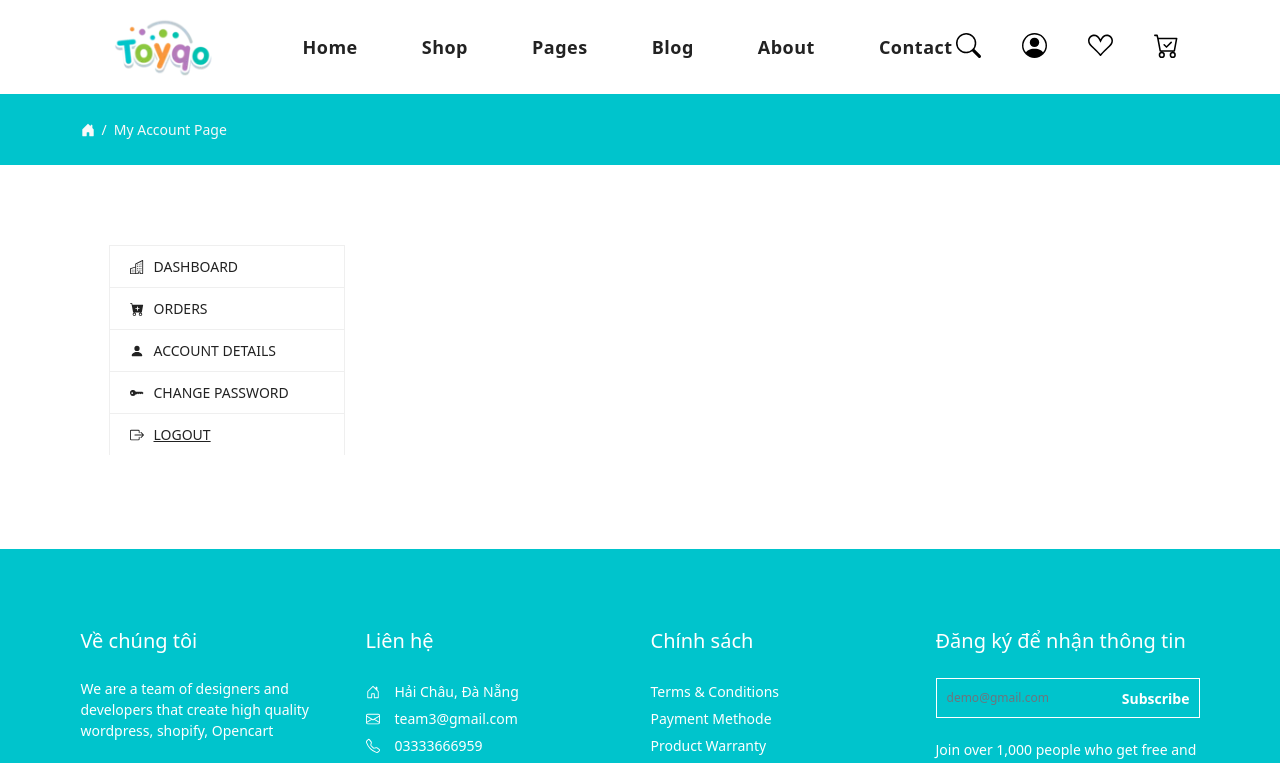
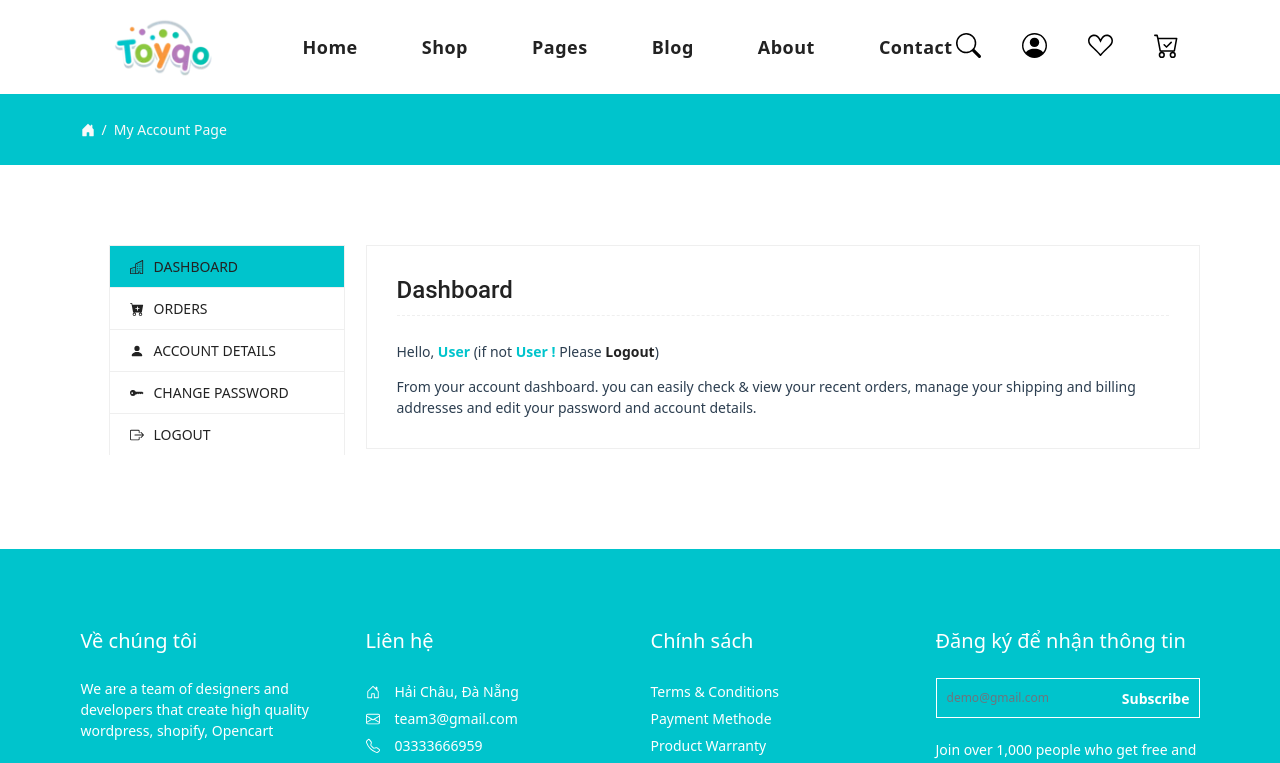
Before and after one commit to tukoi2001/toy-stores, a Vue app in the folder toy-stores/: page /me in a window 1280 px wide. Shown: the top 763 px of the page. Built offline with nearby package versions, Linux system fonts and the light colour scheme.

Commit message:
done sidebar, dynamic tabs, fix dashboard and orders tabs

```diff
--- a/toy-stores/src/assets/css/components/user/Me.css
+++ b/toy-stores/src/assets/css/components/user/Me.css
@@ -20,11 +20,12 @@
     display: block;
     padding: 10px 15px;
     text-transform: uppercase;
+    text-decoration: none;
     text-align: left;
     cursor: pointer;
 }
 
-.myaccount-tab-menu ul li a:hover, .myaccount-tab-menu ul li a.active {
+.myaccount-tab-menu ul li a:hover, .active {
     background-color: #00c4cc;
     border-color: #00c4cc;
     color: #ffffff!important;
@@ -35,3 +36,11 @@
     text-align: center;
     padding: 0 10px 0 5px;
 }
+
+/* Tab Contents */
+
+.myaccount-content {
+    border: 1px solid #efefef;
+    padding: 30px;
+    text-align: left;
+}
--- a/toy-stores/src/assets/css/components/tabs/tabs.css
+++ b/toy-stores/src/assets/css/components/user/tabs/tabs.css
@@ -1,8 +1,3 @@
-.myaccount-content {
-    border: 1px solid #efefef;
-    padding: 30px;
-}
-
 .myaccount-content .title {
     font-size: 24px;
     font-family: "Roboto", sans-serif;
--- a/toy-stores/src/views/user/Me.vue
+++ b/toy-stores/src/views/user/Me.vue
@@ -10,7 +10,12 @@
                   <div class="myaccount-tab-menu nav" role="tablist">
                     <ul>
                       <li v-for="(item, index) in tabs" :key="index">
-                        <a @click="changeTab"
+                        <a
+                          @click="selected = item.tab"
+                          :class="[
+                            'tab-btn',
+                            { active: selected === item.tab },
+                          ]"
                           ><i><b-icon :icon="item.icon" /></i
                           >{{ item.title }}</a
                         >
@@ -25,9 +30,13 @@
                   </div>
                 </b-col>
                 <b-col lg="9" md="8">
-                  <keep-alive>
-                    <component :is="currentTab"> </component>
-                  </keep-alive>
+                  <div class="tab-content">
+                    <div class="myaccount-content">
+                      <keep-alive>
+                        <component :is="selected"> </component>
+                      </keep-alive>
+                    </div>
+                  </div>
                 </b-col>
               </b-row>
             </div>
@@ -40,47 +49,39 @@
 
 <script>
 import UserLayout from "../../components/layout/UserLayout.vue";
-import AccountDetails from "../user/Tabs/AccountDetails.vue"
-import ChangePassword from "../user/Tabs/ChangePassword.vue"
-import Dashboard from "../user/Tabs/Dashboard.vue"
-import Orders from "../user/Tabs/Orders.vue"
+import AccountDetails from "../user/Tabs/AccountDetails.vue";
+import ChangePassword from "../user/Tabs/ChangePassword.vue";
+import Dashboard from "../user/Tabs/Dashboard.vue";
+import Orders from "../user/Tabs/Orders.vue";
 export default {
   components: { UserLayout, AccountDetails, ChangePassword, Dashboard, Orders },
   name: "Me",
   data() {
     return {
+      selected: "Dashboard",
       tabs: [
         {
           icon: "building",
           title: "Dashboard",
-          tabs: "dash-board",
+          tab: "Dashboard",
         },
         {
           icon: "cart-plus-fill",
           title: "Orders",
-          tabs: "orders",
+          tab: "Orders",
         },
         {
           icon: "person-fill",
           title: "Account Details",
-          tabs: "",
+          tab: "AccountDetails",
         },
         {
           icon: "key-fill",
           title: "Change Password",
-          tabs: "",
+          tab: "ChangePassword",
         },
       ],
-    }
-  },
-  methods: {
-    changeTab() {
-      if (this.currentTab === Dashboard) {
-        this.currentTab = AccountDetails;
-      } else {
-        this.currentTab = Dashboard;
-      }
-    },
+    };
   },
 };
 </script>
--- a/toy-stores/src/views/user/Tabs/AccountDetails.vue
+++ b/toy-stores/src/views/user/Tabs/AccountDetails.vue
@@ -1,5 +1,7 @@
 <template>
-  <div></div>
+  <div>
+    <h3 class="title">Account Details</h3>
+  </div>
 </template>
 
 <script>
--- a/toy-stores/src/views/user/Tabs/ChangePassword.vue
+++ b/toy-stores/src/views/user/Tabs/ChangePassword.vue
@@ -0,0 +1,15 @@
+<template>
+  <div>
+    <h3 class="title">Change Password</h3>
+  </div>
+</template>
+
+<script>
+export default {
+
+}
+</script>
+
+<style>
+
+</style>
--- a/toy-stores/src/views/user/Tabs/Dashboard.vue
+++ b/toy-stores/src/views/user/Tabs/Dashboard.vue
@@ -1,21 +1,21 @@
 <template>
-    <div class="tab-content">
-      <div class="myaccount-content">
-        <h3 class="title">{{title}}</h3>
+  <div>
+    <h3 class="title">Dashboard</h3>
     <div class="welcome">
       <p>
-            "hello",
-            <strong>Alex Aya</strong>
-            "(if not "
-            <strong>Aya !</strong>
-            <a class="logout"> Logout</a>")"
+        Hello,
+        <strong>User</strong>
+        (if not
+        <strong>User !</strong>
+        Please
+        <a class="logout"> <b> Logout</b></a
+        >)
       </p>
       <p>
         From your account dashboard. you can easily check & view your recent
         orders, manage your shipping and billing addresses and edit your
         password and account details.
       </p>
-        </div>
     </div>
   </div>
 </template>
@@ -32,6 +32,5 @@ export default {
 };
 </script>
 
-<style scoped src="@/assets/css/components/tabs/tabs.css">
-
+<style scoped src="@/assets/css/components/user/tabs/tabs.css">
 </style>
--- a/toy-stores/src/views/user/Tabs/Orders.vue
+++ b/toy-stores/src/views/user/Tabs/Orders.vue
@@ -1,6 +1,6 @@
 <template>
-  <div class="myaccount-content">
-      <h3 class="title">{{title}}</h3>
+  <div>
+    <h3 class="title">Dashboard</h3>
     <div class="myaccount-table table-responsive text-center">
       <table class="table table-bordered">
         <thead class="thead-light">
@@ -12,11 +12,17 @@
         </thead>
         <tbody>
           <tr v-for="(item, index) in OrderInfo" :key="index">
-                      <td>{{item.order}}</td>
-                      <td>{{item.date}}</td>
-                      <td>{{item.status}}</td>
-                      <td>${{item.total}}</td>
-                      <td><a href="" class="btn btn btn-dark btn-hover-primary btn-sm rounded-0">View</a></td>
+            <td>{{ item.order }}</td>
+            <td>{{ item.date }}</td>
+            <td>{{ item.status }}</td>
+            <td>${{ item.total }}</td>
+            <td>
+              <a
+                href=""
+                class="btn btn btn-dark btn-hover-primary btn-sm rounded-0"
+                >View</a
+              >
+            </td>
           </tr>
         </tbody>
       </table>
@@ -26,29 +32,29 @@
 
 <script>
 export default {
-    data(){
-        return{
-            OrderInfo:[
+  data() {
+    return {
+      OrderInfo: [
         {
           order: 1,
           date: "Aug 22, 2018",
-                    status:"Pending",
+          status: "Pending",
           total: 3000,
         },
         {
           order: 2,
           date: "June 12, 2019",
-                    status:"Approved",
+          status: "Approved",
           total: 3500,
         },
         {
           order: 3,
           date: "July 22, 2018",
-                    status:"On Hold",
+          status: "On Hold",
           total: 3700,
         },
-            ]
-        }
+      ],
+    };
   },
   props: {
     title: {
@@ -57,24 +63,23 @@ export default {
     },
     order: {
       type: Number,
-        default: 0
+      default: 0,
     },
-    date:{
+    date: {
       type: String,
       default: "",
     },
     total: {
       type: Number,
-        default: 0
+      default: 0,
     },
-    status :{
-        type : String,
-        default : ""
-    }
+    status: {
+      type: String,
+      default: "",
     },
-}
+  },
+};
 </script>
 
-<style  scoped src="@/assets/css/components/tabs/tabs.css">
-
+<style  scoped src="@/assets/css/components/user/tabs/tabs.css">
 </style>
```
Lines whose indentation alone changed are shown as unchanged.
